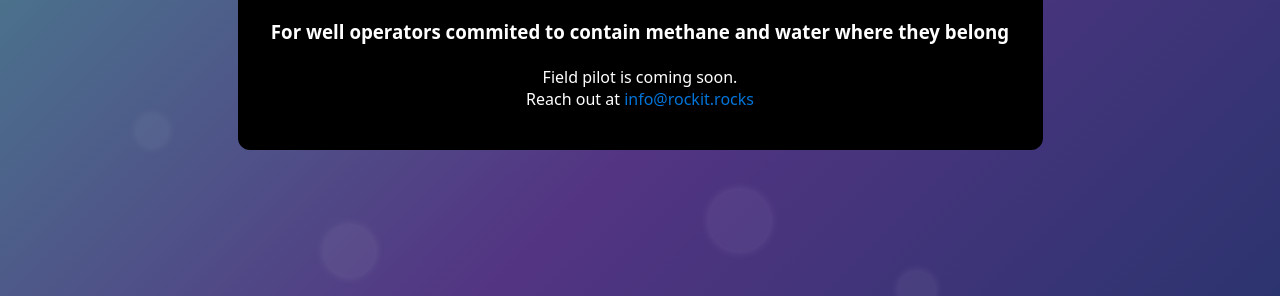
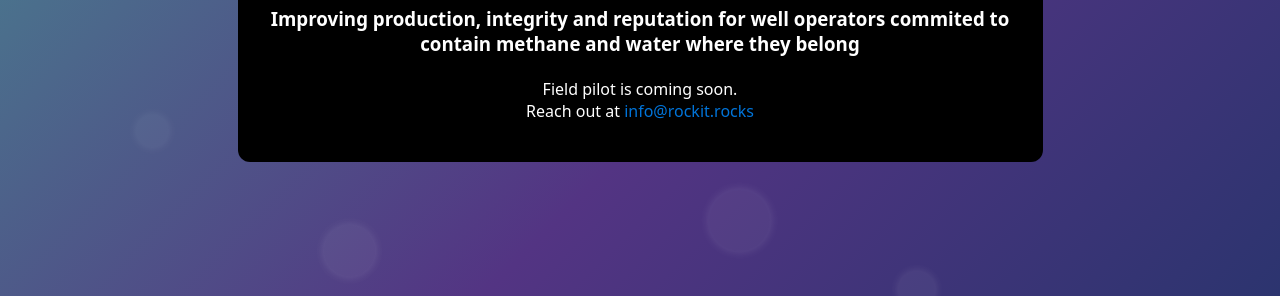
Before and after one commit to olegishkov/rockit.rocks, a plain HTML site: page index.html in a window 1280 px wide. Shown: the part 504-800 px from the top of the page. Drawn offline with Linux system fonts and the light colour scheme.

Commit message:
Updated punch/tag line

```diff
--- a/index.html
+++ b/index.html
@@ -165,7 +165,7 @@
     <img src="Rockit Logo RGB.svg">
     <h1>Mineral Sealing Technology for </br>Well Integrity and Water Shut-Off</h1>
     </br>
-    <h3>For well operators commited to contain methane and water where they belong</h3>
+    <h3>Improving production, integrity and reputation for well operators commited to contain methane and water where they belong</h3>
     </br>
     <p>Field pilot is coming soon.</br>
     Reach out at <a href="mailto:info@rockit.rocks">info@rockit.rocks</a></p>
```
